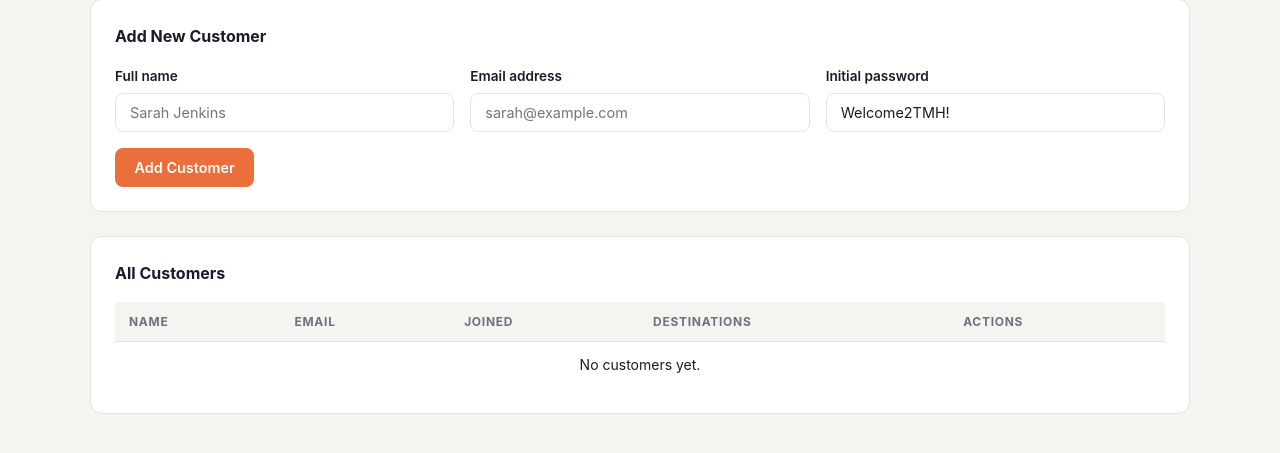
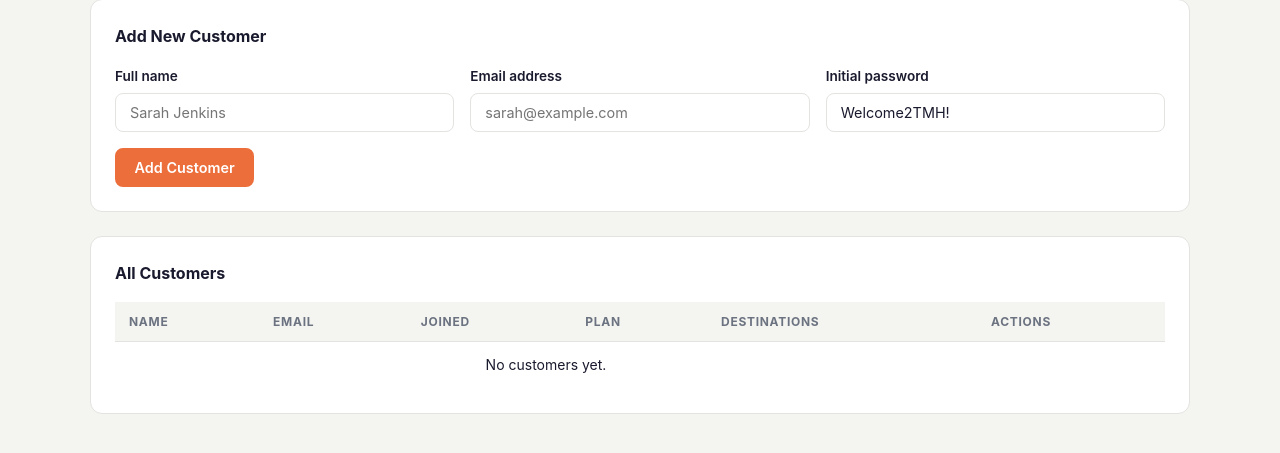
Before and after one commit to tmh-content-hub/tmh-content-hub, a Flask app: page /admin in a window 1280 px wide. Shown: the part 267-720 px from the top of the page. Run offline with Flask 3, Linux system fonts and the light colour scheme; the visitor is signed in with stand-in values (Sample User, id 1); data that the repository does not hold is empty; some libraries are stand-ins or nearby versions.

Commit message:
Add plan field (Core/Pro/Managed) to customers

```diff
--- a/app.py
+++ b/app.py
@@ -434,6 +434,21 @@ def api_update_notes(cust_id):
     except Exception as e:
         return jsonify({"error": str(e)}), 500
 
+@app.route("/admin/api/customers/<cust_id>/plan", methods=["PUT"])
+@admin_required
+def api_update_plan(cust_id):
+    body = request.get_json()
+    plan = body.get("plan", "core")
+    if plan not in ["core","pro","managed"]:
+        return jsonify({"error": "Invalid plan."}), 400
+    try:
+        conn = get_db(); cur = conn.cursor()
+        cur.execute("UPDATE customers SET plan=%s WHERE id=%s", (plan, cust_id))
+        conn.commit(); cur.close(); conn.close()
+        return jsonify({"success": True})
+    except Exception as e:
+        return jsonify({"error": str(e)}), 500
+
 @app.route("/admin/api/customers/<cust_id>/assign", methods=["PUT"])
 @admin_required
 def api_assign_dest(cust_id):
--- a/static/app.js
+++ b/static/app.js
@@ -110,11 +110,12 @@ async function submitResetPassword() {
 function openCustomerDetail(custId) {
   const cust = TMH_DATA.customers.find(c => c.id === custId);
   if (!cust) return;
-  document.getElementById("cust-detail-id").value        = custId;
-  document.getElementById("cust-detail-title").textContent = cust.name;
-  document.getElementById("cust-detail-email").textContent = cust.email;
+  document.getElementById("cust-detail-id").value          = custId;
+  document.getElementById("cust-detail-title").textContent  = cust.name;
+  document.getElementById("cust-detail-email").textContent  = cust.email;
   document.getElementById("cust-detail-joined").textContent = cust.joined_date || "—";
-  document.getElementById("cust-detail-notes").value     = cust.notes || "";
+  document.getElementById("cust-detail-notes").value        = cust.notes || "";
+  document.getElementById("cust-detail-plan").value         = cust.plan || "core";
   renderAssignedList(cust);
   document.getElementById("customer-detail-modal").style.display = "flex";
 }
@@ -210,22 +211,39 @@ function updateCustomerBadge(custId, ids) {
     : `<span style="color:#888;font-size:.85rem;">Rolling window</span>`;
 }
 
-async function saveCustomerNotes() {
+async function saveCustomerDetail() {
   const custId = document.getElementById("cust-detail-id").value;
   const notes  = document.getElementById("cust-detail-notes").value;
+  const plan   = document.getElementById("cust-detail-plan").value;
   try {
-    const res  = await fetch(`/admin/api/customers/${custId}/notes`, {
-      method: "PUT", headers: { "Content-Type": "application/json" },
-      body: JSON.stringify({ notes })
-    });
-    const json = await res.json();
-    if (json.success) {
+    const [notesRes, planRes] = await Promise.all([
+      fetch(`/admin/api/customers/${custId}/notes`, {
+        method: "PUT", headers: { "Content-Type": "application/json" },
+        body: JSON.stringify({ notes })
+      }),
+      fetch(`/admin/api/customers/${custId}/plan`, {
+        method: "PUT", headers: { "Content-Type": "application/json" },
+        body: JSON.stringify({ plan })
+      })
+    ]);
+    const [nj, pj] = await Promise.all([notesRes.json(), planRes.json()]);
+    if (nj.success && pj.success) {
       const cust = TMH_DATA.customers.find(c => c.id === custId);
-      if (cust) cust.notes = notes;
+      if (cust) { cust.notes = notes; cust.plan = plan; }
+      updatePlanBadge(custId, plan);
       closeCustomerDetail();
-      showToast("Notes saved.");
-    } else { showToast(json.error || "Failed.", true); }
+      showToast("Customer details saved.");
+    } else { showToast((nj.error || pj.error) || "Failed.", true); }
   } catch(e) { showToast("Network error.", true); }
+}
+
+function updatePlanBadge(custId, plan) {
+  const row = document.getElementById(`cust-row-${custId}`);
+  if (!row) return;
+  const cell = row.querySelectorAll("td")[3];
+  if (!cell) return;
+  const label = plan.charAt(0).toUpperCase() + plan.slice(1);
+  cell.innerHTML = `<span class="badge badge--plan badge--plan-${plan}">${label}</span>`;
 }
 
 // ─── Admin: Customers ─────────────────────────────────────
--- a/static/style.css
+++ b/static/style.css
@@ -153,6 +153,28 @@ a:hover { text-decoration: underline; }
 .row-archived td { opacity: 0.6; }
 
 .archive-count { font-size: .85rem; font-weight: 400; color: #888; }
+
+.badge--plan {
+  padding: .15rem .55rem;
+  border-radius: 999px;
+  font-size: .78rem;
+  font-weight: 600;
+}
+.badge--plan-core    { background: #f1f5f9; color: #475569; }
+.badge--plan-pro     { background: #ede9fe; color: #6d28d9; }
+.badge--plan-managed { background: #fef3c7; color: #b45309; }
+
+.plan-badge {
+  display: inline-block;
+  margin-top: .6rem;
+  padding: .2rem .75rem;
+  border-radius: 999px;
+  font-size: .8rem;
+  font-weight: 600;
+}
+.plan-badge--core    { background: rgba(255,255,255,0.15); color: #fff; }
+.plan-badge--pro     { background: #ede9fe; color: #6d28d9; }
+.plan-badge--managed { background: #fef3c7; color: #b45309; }
 
 .badge--assigned {
   background: #e0f2fe;
--- a/templates/admin.html
+++ b/templates/admin.html
@@ -72,6 +72,7 @@
                   <th>Name</th>
                   <th>Email</th>
                   <th>Joined</th>
+                  <th>Plan</th>
                   <th>Destinations</th>
                   <th>Actions</th>
                 </tr>
@@ -84,6 +85,9 @@
                   </td>
                   <td>{{ c.email }}</td>
                   <td>{{ c.joined_date or '—' }}</td>
+                  <td>
+                    <span class="badge badge--plan badge--plan-{{ c.plan or 'core' }}">{{ (c.plan or 'core') | capitalize }}</span>
+                  </td>
                   <td>
                     {% if c.assigned_dest_ids %}
                       <span class="badge badge--assigned">{{ c.assigned_dest_ids | length }} assigned</span>
@@ -314,6 +318,14 @@
       <div class="cust-detail-grid">
         <div class="cust-detail-item"><span class="cust-detail-label">Email</span><span id="cust-detail-email" class="cust-detail-value"></span></div>
         <div class="cust-detail-item"><span class="cust-detail-label">Joined</span><span id="cust-detail-joined" class="cust-detail-value"></span></div>
+        <div class="cust-detail-item">
+          <span class="cust-detail-label">Plan</span>
+          <select id="cust-detail-plan" class="status-select" style="margin-top:.3rem;">
+            <option value="core">Core</option>
+            <option value="pro">Pro</option>
+            <option value="managed">Managed</option>
+          </select>
+        </div>
         <div class="cust-detail-item cust-detail-item--full">
           <span class="cust-detail-label">Current rolling window</span>
           <span class="cust-detail-value">{{ month_names[rolling_window.prev[0]-1] }} {{ rolling_window.prev[1] }} &rarr; {{ month_names[rolling_window.current[0]-1] }} {{ rolling_window.current[1] }} &rarr; {{ month_names[rolling_window.next[0]-1] }} {{ rolling_window.next[1] }}</span>
@@ -345,7 +357,7 @@
         </div>
       </div>
       <div class="modal-actions">
-        <button class="btn btn-primary" onclick="saveCustomerNotes()">Save Notes</button>
+        <button class="btn btn-primary" onclick="saveCustomerDetail()">Save</button>
         <button class="btn btn-ghost-dark" onclick="closeCustomerDetail()">Close</button>
       </div>
     </div>
--- a/templates/dashboard.html
+++ b/templates/dashboard.html
@@ -28,6 +28,7 @@
         <p class="hero-eyebrow">Your Content Hub</p>
         <h1 class="hero-heading">Welcome back, {{ customer.name.split()[0] }} 👋</h1>
         <p class="hero-sub">Your monthly destination content — download, customise, and schedule.</p>
+        <span class="plan-badge plan-badge--{{ customer.plan or 'core' }}">{{ (customer.plan or 'Core') | capitalize }} Plan</span>
       </div>
       <div class="hero-stats">
         <div class="stat-pill">
```
